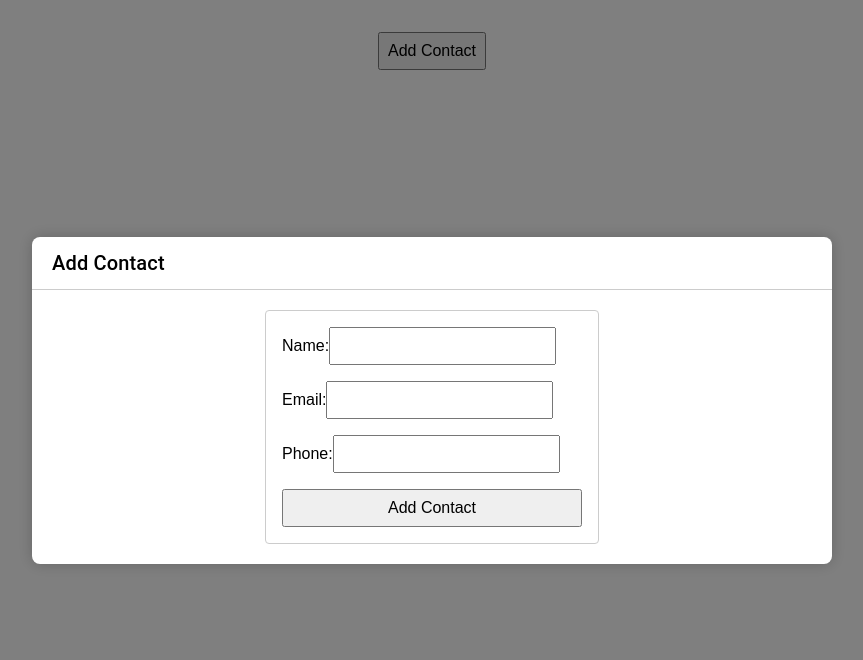
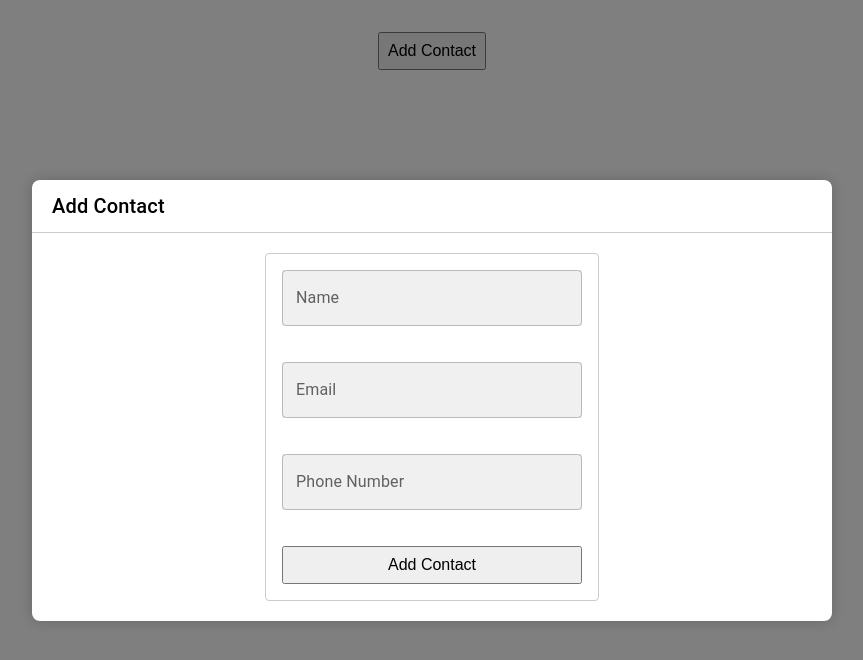
Before and after one commit to RushanthanGunalan/mycontacts-frontend, a React (Vite) app: page / in a window 1280 px wide. Both pictures are taken after a click on the button "Add Contact". Shown: the top 660 px of the page, without its empty margins (208-1071 px from the left). Built offline with nearby package versions, Linux system fonts and the light colour scheme.

Commit message:
Created Textbox Component

```diff
--- /dev/null
+++ b/src/components/Textbox.tsx
@@ -0,0 +1,31 @@
+import TextField from "@mui/material/TextField";
+
+const TextBox = ({
+  variant,
+  style,
+  value,
+  type,
+  label,
+  onChangeFunction,
+}: {
+  variant: "outlined" | "filled" | "standard";
+  placeHolderText?: string;
+  style?: any;
+  value?: any;
+  type?: any;
+  label?: any;
+  onChangeFunction?: (e: any) => void;
+}) => {
+  return (
+    <TextField
+      style={style}
+      variant={variant}
+      value={value}
+      type={type}
+      label={label}
+      onChange={onChangeFunction}
+    />
+  );
+};
+
+export default TextBox;
--- a/src/pages/Contacts/AddContact.tsx
+++ b/src/pages/Contacts/AddContact.tsx
@@ -1,4 +1,5 @@
 import React, { useState } from "react";
+import TextBox from "../../components/Textbox";
 
 const ContactForm = () => {
   const [name, setName] = useState("");
@@ -9,30 +10,45 @@ const ContactForm = () => {
     <div>
       <form>
         <div>
-          <label>Name:</label>
-          <input
-            type="text"
+          <TextBox
+            style={{
+              width: "300px",
+              backgroundColor: "#f0f0f0",
+              marginBottom: "20px",
+            }}
+            variant={"outlined"}
             value={name}
-            onChange={(e) => setName(e.target.value)}
-            required
+            type={"text"}
+            label={"Name"}
+            onChangeFunction={(e) => setName(e.target.value)}
           />
         </div>
         <div>
-          <label>Email:</label>
-          <input
-            type="email"
+          <TextBox
+            style={{
+              width: "300px",
+              backgroundColor: "#f0f0f0",
+              marginBottom: "20px",
+            }}
+            variant={"outlined"}
             value={email}
-            onChange={(e) => setEmail(e.target.value)}
-            required
+            type={"email"}
+            label={"Email"}
+            onChangeFunction={(e) => setEmail(e.target.value)}
           />
         </div>
         <div>
-          <label>Phone:</label>
-          <input
-            type="tel"
+          <TextBox
+            style={{
+              width: "300px",
+              backgroundColor: "#f0f0f0",
+              marginBottom: "20px",
+            }}
+            variant={"outlined"}
             value={phone}
-            onChange={(e) => setPhone(e.target.value)}
-            required
+            type={"tel"}
+            onChangeFunction={(e) => setPhone(e.target.value)}
+            label={"Phone Number"}
           />
         </div>
         <button type="submit">Add Contact</button>
```
